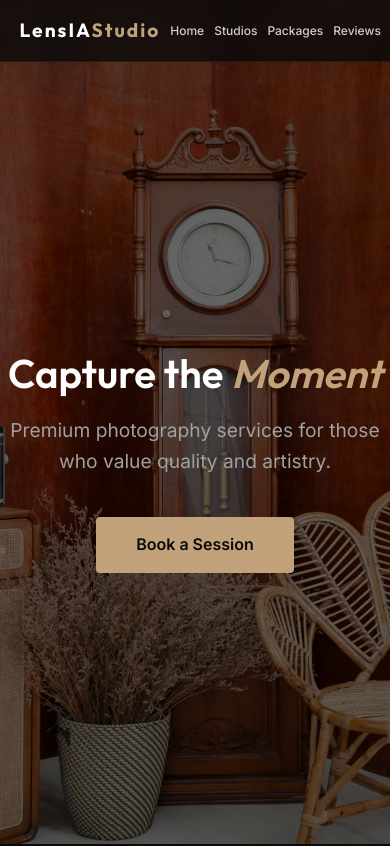
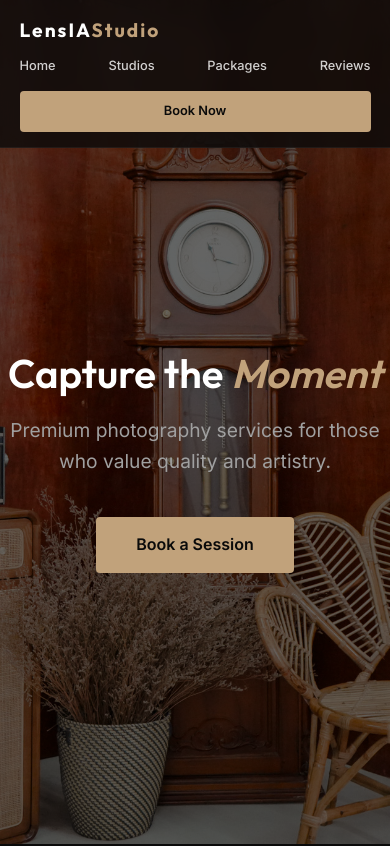
Before and after one commit to TeenagerzGuru/LensIA-studio, a React (Vite) app: page / in a window 390 px wide. Shown: the top 846 px of the page. Built offline with nearby package versions, Linux system fonts and the light colour scheme; no server answers.

Commit message:
Update App.css

```diff
--- a/src/App.css
+++ b/src/App.css
@@ -8,8 +8,9 @@
   position: fixed;
   top: 0;
   width: 100%;
-  padding: 20px 5%;
+  padding: 15px 5%;
   display: flex;
+  flex-wrap: wrap;
   justify-content: space-between;
   align-items: center;
   z-index: 1000;
@@ -32,6 +33,7 @@
 .nav-links {
   display: flex;
   align-items: center;
+  flex-wrap: wrap;
 }
 
 .nav-links a {
@@ -484,11 +486,54 @@ textarea:focus {
 
 /* Footer */
 .footer {
-  padding: 40px;
+  padding: 60px 40px;
   text-align: center;
   border-top: 1px solid rgba(255, 255, 255, 0.05);
   color: var(--text-muted);
   font-size: 0.9rem;
+  background: var(--bg-dark);
+}
+
+.footer-content {
+  display: flex;
+  flex-direction: column;
+  align-items: center;
+  gap: 20px;
+}
+
+.social-links {
+  margin-bottom: 10px;
+}
+
+.social-icon {
+  color: var(--text-muted);
+  transition: var(--transition);
+  display: inline-flex;
+  align-items: center;
+  justify-content: center;
+}
+
+.social-icon:hover {
+  color: var(--primary);
+  transform: translateY(-3px);
+}
+
+.developer-credit {
+  margin-top: 20px;
+  opacity: 0.3;
+  font-size: 0.75rem;
+  letter-spacing: 1px;
+  transition: var(--transition);
+}
+
+.developer-credit:hover {
+  opacity: 0.8;
+}
+
+.developer-credit a {
+  color: inherit;
+  text-decoration: none;
+  text-transform: uppercase;
 }
 
 @media (max-width: 768px) {
@@ -500,15 +545,24 @@ textarea:focus {
     font-size: 1.2rem;
   }
 
-  .nav-links a {
-    margin-left: 10px;
-    font-size: 0.75rem;
+  .nav-links {
+    margin-top: 10px;
+    width: 100%;
+    justify-content: space-between;
   }
 
-  .nav-links a[href="#book"] {
+  .nav-links a {
+    margin-left: 0;
+    font-size: 0.8rem;
+  }
+
+  .nav-links a.btn-nav-book {
+    flex-basis: 100%;
+    text-align: center;
+    margin-top: 15px;
     background: var(--primary);
     color: var(--bg-dark);
-    padding: 6px 12px;
+    padding: 10px;
     border-radius: 4px;
     opacity: 1;
     font-weight: 600;
```
